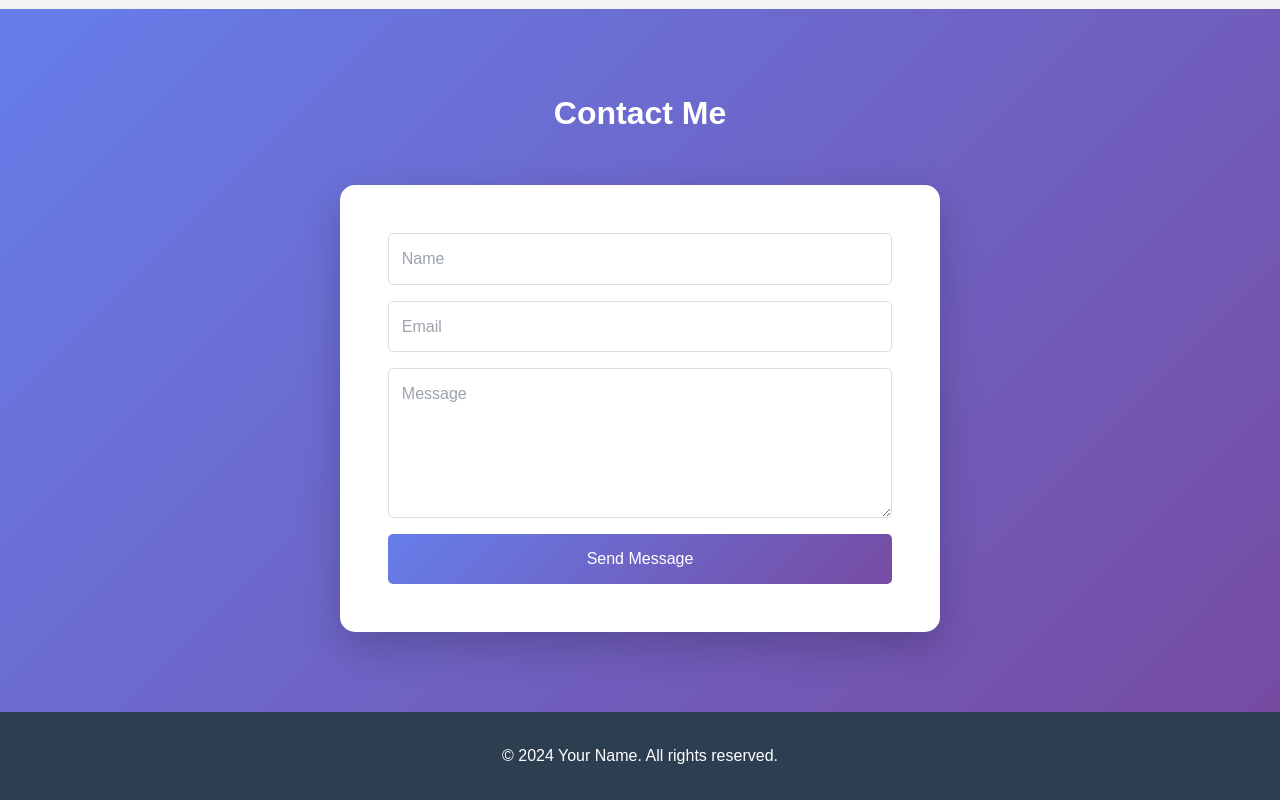
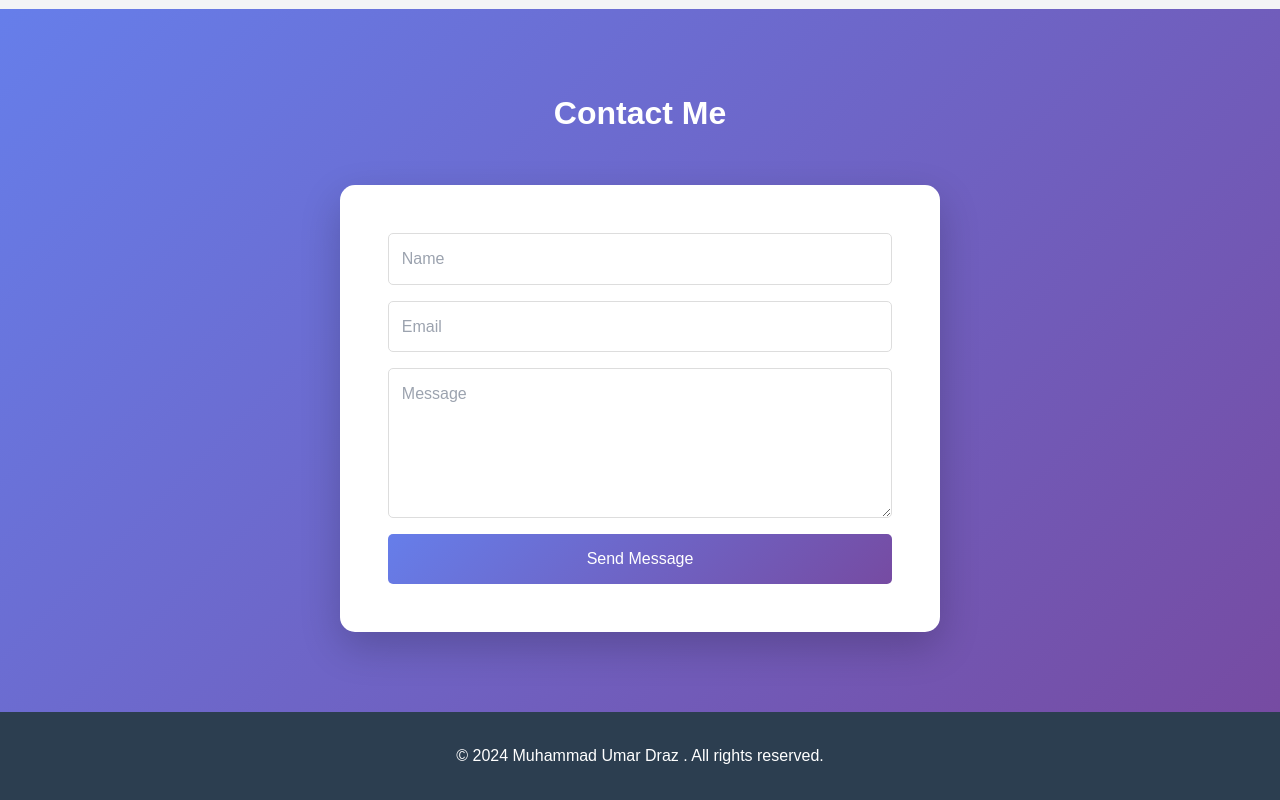
Before and after one commit to umardraz2004/Portfolio, a React (Vite) app: page / in a window 1280 px wide. Shown: the part 4227-5027 px from the top of the page. Built offline with nearby package versions, Linux system fonts and the light colour scheme.

Commit message:
Styling fixes

```diff
--- a/src/App.jsx
+++ b/src/App.jsx
@@ -15,7 +15,7 @@
       <Projects />
       <Contact />
       <footer className="text-center py-8 bg-[#2c3e50] text-white">
-        <p>&copy; 2024 Your Name. All rights reserved.</p>
+        <p>&copy; 2024 Muhammad Umar Draz . All rights reserved.</p>
       </footer>
     </div>
   );
```
